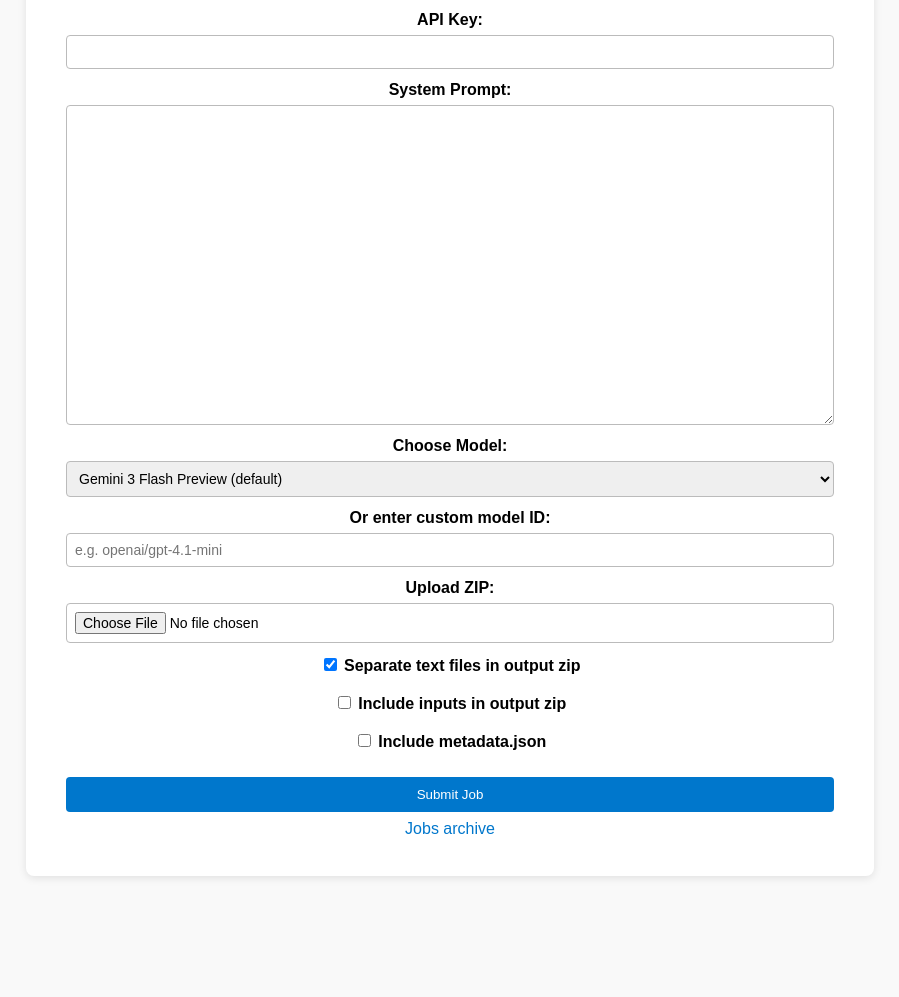
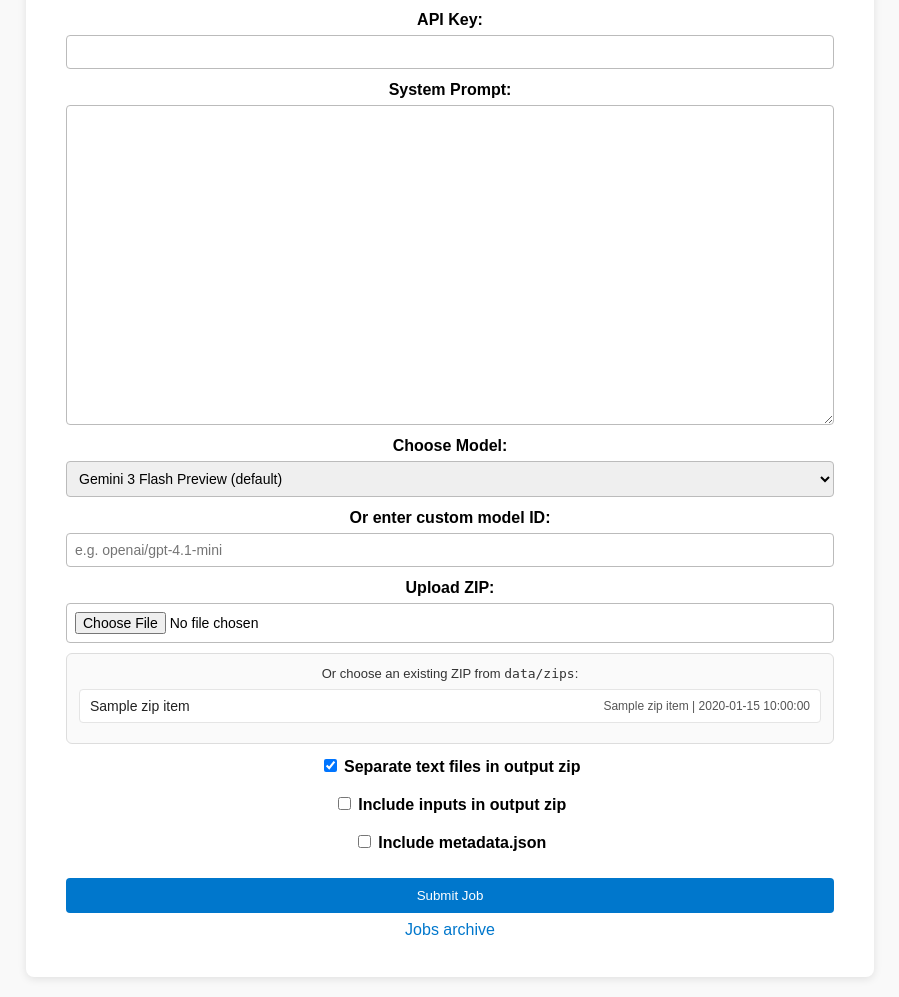
Before and after one commit to ValRCS/openrouter_batch_processor, a Flask app: template templates/index.html in a window 1280 px wide. Shown: the part 149-1146 px from the top of the page, without its empty margins (190-1089 px from the left). Before the commit the page ends 1027 px from the top, so only its background shows below. Run offline with Flask 3, Linux system fonts and the light colour scheme; the template is opened without the code that fills it: most values are stand-ins (such as "Sample title", 1, 10 or a date in 2020).

Commit message:
feat: implement existing ZIP file selection and upload functionality

```diff
--- a/app.py
+++ b/app.py
@@ -1,36 +1,109 @@
 from flask import Flask, request, render_template, redirect, url_for, send_file, jsonify
-import os, uuid, zipfile, json
+import os, uuid, zipfile, json, shutil
 from werkzeug.utils import secure_filename
 from concurrent.futures import ThreadPoolExecutor
 from datetime import datetime
-from config import UPLOAD_FOLDER
+from config import BASE_DIR, UPLOAD_FOLDER
 from worker import process_job
 
 app = Flask(__name__)
 app.config["UPLOAD_FOLDER"] = UPLOAD_FOLDER
+app.config["EXISTING_ZIPS_FOLDER"] = os.path.join(BASE_DIR, "data", "zips")
 
 executor = ThreadPoolExecutor(max_workers=4)
 jobs = {}
 metas = {}
 
-def handle_submission(template_name, group_by_subfolder=False, source_route="index"):
+def format_file_size(size_bytes):
+    units = ["B", "KB", "MB", "GB", "TB"]
+    value = float(size_bytes)
+    unit_idx = 0
+    while value >= 1024 and unit_idx < len(units) - 1:
+        value /= 1024
+        unit_idx += 1
+    if unit_idx == 0:
+        return f"{int(value)} {units[unit_idx]}"
+    return f"{value:.2f} {units[unit_idx]}"
+
+def resolve_existing_zip(zip_name):
+    candidate_name = os.path.basename((zip_name or "").strip())
+    if not candidate_name or not candidate_name.lower().endswith(".zip"):
+        return None, None
+
+    base_dir = os.path.abspath(app.config["EXISTING_ZIPS_FOLDER"])
+    zip_path = os.path.abspath(os.path.join(base_dir, candidate_name))
+    if os.path.commonpath([base_dir, zip_path]) != base_dir:
+        return None, None
+
+    if not os.path.isfile(zip_path):
+        return None, None
+
+    return candidate_name, zip_path
+
+def list_existing_zips():
+    zips_dir = app.config["EXISTING_ZIPS_FOLDER"]
+    if not os.path.isdir(zips_dir):
+        return []
+
+    entries = []
+    for filename in os.listdir(zips_dir):
+        if not filename.lower().endswith(".zip"):
+            continue
+
+        zip_path = os.path.join(zips_dir, filename)
+        if not os.path.isfile(zip_path):
+            continue
+
+        stat = os.stat(zip_path)
+        entries.append({
+            "name": filename,
+            "size_label": format_file_size(stat.st_size),
+            "modified_at": datetime.fromtimestamp(stat.st_mtime).strftime("%Y-%m-%d %H:%M:%S"),
+            "modified_ts": stat.st_mtime
+        })
+
+    entries.sort(key=lambda row: row["modified_ts"], reverse=True)
+    for entry in entries:
+        entry.pop("modified_ts", None)
+
+    return entries
+
+def handle_submission(template_name, group_by_subfolder=False, source_route="index", template_context=None):
+    template_context = template_context or {}
+
     if request.method == "POST":
         api_key = request.form["api_key"]
         system_prompt = request.form["system_prompt"]
         model_custom = request.form.get("model_custom", "").strip()
         model_dropdown = request.form.get("model_dropdown", "google/gemini-3-flash-preview")
         model = model_custom if model_custom else model_dropdown
-        file = request.files["zipfile"]
+        file = request.files.get("zipfile")
+        selected_existing_zip = request.form.get("existing_zip", "").strip()
+
+        using_existing_zip = False
+        existing_zip_path = None
+        uploaded_filename = file.filename if file else ""
+        if uploaded_filename:
+            original_name = secure_filename(uploaded_filename)
+            if not original_name:
+                original_name = "upload.zip"
+            elif not original_name.lower().endswith(".zip"):
+                original_name = f"{original_name}.zip"
+        elif selected_existing_zip:
+            original_name, existing_zip_path = resolve_existing_zip(selected_existing_zip)
+            if not existing_zip_path:
+                context = dict(template_context)
+                context["error"] = "Selected ZIP file was not found in data/zips."
+                return render_template(template_name, **context), 400
+            using_existing_zip = True
+        else:
+            context = dict(template_context)
+            context["error"] = "Please upload a ZIP file or select one from data/zips."
+            return render_template(template_name, **context), 400
 
         job_id = str(uuid.uuid4())
         job_dir = os.path.join(app.config["UPLOAD_FOLDER"], job_id)
         os.makedirs(job_dir, exist_ok=True)
-
-        original_name = secure_filename(file.filename or "")
-        if not original_name:
-            original_name = "upload.zip"
-        elif not original_name.lower().endswith(".zip"):
-            original_name = f"{original_name}.zip"
 
         input_zip_name = "input.zip"
         if source_route == "marc":
@@ -40,7 +113,10 @@ def handle_submission(template_name, group_by_subfolder=False, source_route="ind
                 input_zip_name = f"inputs_{original_name}"
 
         zip_path = os.path.join(job_dir, input_zip_name)
-        file.save(zip_path)
+        if using_existing_zip:
+            shutil.copy2(existing_zip_path, zip_path)
+        else:
+            file.save(zip_path)
         with zipfile.ZipFile(zip_path, "r") as zf:
             zf.extractall(os.path.join(job_dir, "input"))
 
@@ -59,6 +135,7 @@ def handle_submission(template_name, group_by_subfolder=False, source_route="ind
             "separate_outputs": separate_outputs,
             "include_metadata": include_metadata,
             "input_zip_name": input_zip_name,
+            "input_source": "existing" if using_existing_zip else "uploaded",
             "source_route": source_route
         }
 
@@ -74,11 +151,16 @@ def handle_submission(template_name, group_by_subfolder=False, source_route="ind
 
         return redirect(url_for("status", job_id=job_id))
 
-    return render_template(template_name)
+    return render_template(template_name, **template_context)
 
 @app.route("/", methods=["GET", "POST"])
 def index():
-    return handle_submission("index.html", group_by_subfolder=True, source_route="index")
+    return handle_submission(
+        "index.html",
+        group_by_subfolder=True,
+        source_route="index",
+        template_context={"existing_zips": list_existing_zips()}
+    )
 
 @app.route("/marc", methods=["GET", "POST"])
 def marc():
@@ -204,6 +286,14 @@ def progress(job_id):
     total = meta.get("total_files", 0)
     done = meta.get("processed_files", 0)
     return jsonify({"processed": done, "total": total})
+
+@app.route("/existing-zips/<path:filename>")
+def existing_zip_file(filename):
+    safe_name, zip_path = resolve_existing_zip(filename)
+    if not zip_path:
+        return f"ZIP file {filename} not found", 404
+
+    return send_file(zip_path, as_attachment=False, download_name=safe_name, mimetype="application/zip")
 
 
 @app.route("/jobs")
--- a/static/scripts/form-cache.js
+++ b/static/scripts/form-cache.js
@@ -17,6 +17,36 @@
   const includeInputsField = document.querySelector('input[name="include_inputs"]');
   const includeMetadataField = document.querySelector('input[name="include_metadata"]');
   const separateOutputsField = document.querySelector('input[name="separate_outputs"]');
+  const zipField = document.querySelector('input[name="zipfile"]');
+  const existingZipField = document.querySelector('input[name="existing_zip"]');
+  const existingZipButtons = Array.from(document.querySelectorAll("[data-existing-zip]"));
+  const existingZipStatus = document.getElementById("existing-zip-status");
+
+  let assigningExistingZip = false;
+
+  const updateZipRequired = () => {
+    if (!zipField) {
+      return;
+    }
+    const hasUpload = zipField.files && zipField.files.length > 0;
+    const hasExisting = existingZipField && existingZipField.value.trim() !== "";
+    zipField.required = !(hasUpload || hasExisting);
+  };
+
+  const setExistingZipStatus = (message, isError = false) => {
+    if (!existingZipStatus) {
+      return;
+    }
+    existingZipStatus.textContent = message;
+    existingZipStatus.classList.toggle("error", isError);
+  };
+
+  const setActiveExistingZip = (zipName) => {
+    existingZipButtons.forEach((button) => {
+      const isActive = zipName && button.dataset.existingZip === zipName;
+      button.classList.toggle("active", Boolean(isActive));
+    });
+  };
 
   const storedPrompt = localStorage.getItem(key("system_prompt"));
   if (storedPrompt !== null && promptField) {
@@ -63,6 +93,69 @@
     separateOutputsField.checked = storedSeparateOutputs === "true";
   }
 
+  if (zipField && existingZipField) {
+    updateZipRequired();
+
+    zipField.addEventListener("change", () => {
+      if (assigningExistingZip) {
+        updateZipRequired();
+        return;
+      }
+
+      const hasUpload = zipField.files && zipField.files.length > 0;
+      if (hasUpload) {
+        existingZipField.value = "";
+        setActiveExistingZip("");
+        setExistingZipStatus("");
+      }
+      updateZipRequired();
+    });
+  }
+
+  if (existingZipButtons.length && zipField && existingZipField) {
+    existingZipButtons.forEach((button) => {
+      button.addEventListener("click", async () => {
+        const zipName = button.dataset.existingZip || "";
+        const zipUrl = button.dataset.zipUrl || "";
+        if (!zipName || !zipUrl) {
+          return;
+        }
+
+        existingZipField.value = zipName;
+        setActiveExistingZip(zipName);
+        setExistingZipStatus(`Selected existing ZIP: ${zipName}`);
+        updateZipRequired();
+
+        try {
+          const response = await fetch(zipUrl, { cache: "no-store" });
+          if (!response.ok) {
+            throw new Error(`HTTP ${response.status}`);
+          }
+
+          const zipBlob = await response.blob();
+          if (typeof DataTransfer === "undefined") {
+            return;
+          }
+
+          assigningExistingZip = true;
+          const file = new File([zipBlob], zipName, {
+            type: "application/zip",
+            lastModified: Date.now()
+          });
+          const dt = new DataTransfer();
+          dt.items.add(file);
+          zipField.files = dt.files;
+          zipField.dispatchEvent(new Event("change", { bubbles: true }));
+        } catch (error) {
+          setExistingZipStatus(`Could not load ${zipName}.`, true);
+        } finally {
+          assigningExistingZip = false;
+          updateZipRequired();
+        }
+      });
+    });
+  }
+
   form.addEventListener("submit", () => {
     if (apiKeyField) {
       localStorage.setItem(key("api_key"), apiKeyField.value);
--- a/static/styles/style.css
+++ b/static/styles/style.css
@@ -145,6 +145,80 @@ form {
   flex: 1;
 }
 
+.existing-zips {
+  margin-top: 10px;
+  padding: 12px;
+  border: 1px solid #ddd;
+  border-radius: 6px;
+  background: #fafafa;
+}
+
+.existing-zips-title {
+  margin: 0 0 8px;
+  font-size: 13px;
+  color: #333;
+}
+
+.existing-zips-list {
+  list-style: none;
+  margin: 0;
+  padding: 0;
+  max-height: 220px;
+  overflow-y: auto;
+  border: 1px solid #e5e5e5;
+  border-radius: 4px;
+  background: #fff;
+}
+
+.existing-zips-list li + li {
+  border-top: 1px solid #efefef;
+}
+
+.existing-zip-button {
+  width: 100%;
+  display: flex;
+  justify-content: space-between;
+  align-items: center;
+  gap: 16px;
+  padding: 8px 10px;
+  border: 0;
+  background: transparent;
+  text-align: left;
+  cursor: pointer;
+}
+
+.existing-zip-button:hover {
+  background: #f1f7ff;
+}
+
+.existing-zip-button.active {
+  background: #e6f2ff;
+}
+
+.existing-zip-name {
+  font-size: 14px;
+  color: #222;
+  word-break: break-word;
+}
+
+.existing-zip-meta {
+  font-size: 12px;
+  color: #555;
+  white-space: nowrap;
+}
+
+.existing-zips-empty {
+  margin: 0;
+  font-size: 13px;
+  color: #666;
+}
+
+.existing-zip-status {
+  margin: 8px 0 0;
+  font-size: 13px;
+  color: #333;
+}
+
 footer {
   margin-top: auto;
 }
--- a/templates/index.html
+++ b/templates/index.html
@@ -21,6 +21,32 @@
 
         <label>Upload ZIP:</label>
         <input type="file" name="zipfile" required>
+        <input type="hidden" name="existing_zip" value="">
+
+        <div class="existing-zips">
+          <p class="existing-zips-title">Or choose an existing ZIP from <code>data/zips</code>:</p>
+          {% if existing_zips %}
+            <ul class="existing-zips-list">
+              {% for zip_item in existing_zips %}
+                <li>
+                  <button
+                    type="button"
+                    class="existing-zip-button"
+                    data-existing-zip="{{ zip_item.name }}"
+                    data-zip-url="{{ url_for('existing_zip_file', filename=zip_item.name) }}"
+                  >
+                    <span class="existing-zip-name">{{ zip_item.name }}</span>
+                    <span class="existing-zip-meta">{{ zip_item.size_label }} | {{ zip_item.modified_at }}</span>
+                  </button>
+                </li>
+              {% endfor %}
+            </ul>
+          {% else %}
+            <p class="existing-zips-empty">No ZIP files found in <code>data/zips</code>.</p>
+          {% endif %}
+          <p id="existing-zip-status" class="existing-zip-status" aria-live="polite"></p>
+        </div>
+
         <label>
           <input type="checkbox" name="separate_outputs" value="true" checked>
           Separate text files in output zip
@@ -33,6 +59,9 @@
           <input type="checkbox" name="include_metadata" value="true">
           Include metadata.json
         </label>
+        {% if error %}
+          <p class="error">{{ error }}</p>
+        {% endif %}
 
         <input type="submit" value="Submit Job">
       </form>
```
